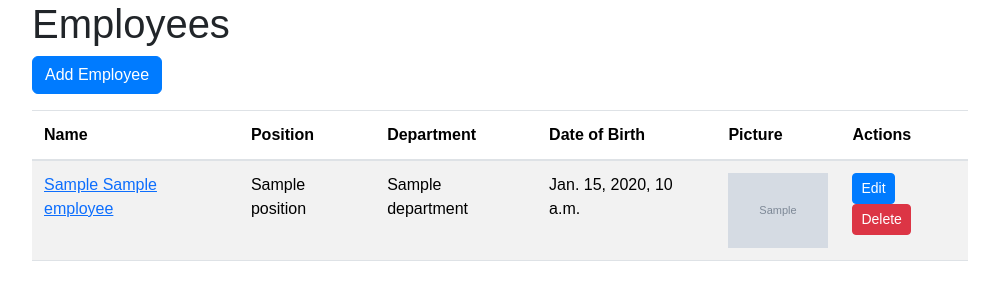
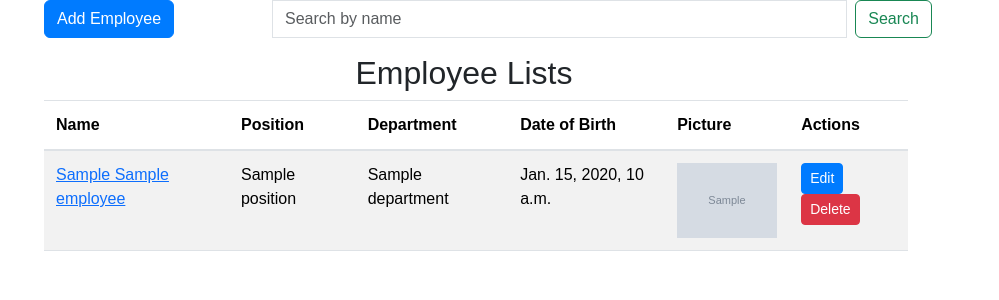
Before and after one commit to Mesele9/hrms, a Django app: template hr_management/employee_management/templates/employee_list.html in a window 1280 px wide. Shown: the part 56-356 px from the top of the page, without its empty margins (140-1139 px from the left). Run offline with Django 3.2, Linux system fonts and the light colour scheme; the template is opened without the code that fills it: most values are stand-ins (such as "Sample title", 1, 10 or a date in 2020); grey boxes marked "Sample" are stand-in pictures.

Commit message:
added search fucntionality to the employee list

```diff
--- a/hr_management/employee_management/templates/base.html
+++ b/hr_management/employee_management/templates/base.html
@@ -11,7 +11,7 @@
 <body>
     <nav class="navbar navbar-expand-lg navbar-light bg-light">
         <div class="container">
-            <a class="navbar-brand" href="{% url 'hrms:employee_list' %}">HR Management</a>
+            <a class="navbar-brand" href="{% url 'hrms:home' %}">HR Management</a>
             <button class="navbar-toggler" type="button" data-bs-toggle="collapse" data-bs-target="#navbarNav" aria-controls="navbarNav" aria-expanded="false" aria-label="Toggle navigation">
                 <span class="navbar-toggler-icon"></span>
             </button>
--- a/hr_management/employee_management/templates/department_list.html
+++ b/hr_management/employee_management/templates/department_list.html
@@ -4,7 +4,7 @@
 
 {% block content %}
 <h1>Departments</h1>
-<a href="{% url 'department_create' %}" class="btn btn-primary mb-3">Add Department</a>
+<a href="{% url 'hrms:department_create' %}" class="btn btn-primary mb-3">Add Department</a>
 <table class="table table-striped">
     <thead>
         <tr>
@@ -17,8 +17,8 @@
         <tr>
             <td>{{ department.name }}</td>
             <td>
-                <a href="{% url 'department_update' pk=department.pk %}" class="btn btn-primary btn-sm">Edit</a>
-                <a href="{% url 'department_delete' pk=department.pk %}" class="btn btn-danger btn-sm" onclick="return confirm('Are you sure you want to delete this department?')">Delete</a>
+                <a href="{% url 'hrms:department_update' pk=department.pk %}" class="btn btn-primary btn-sm">Edit</a>
+                <a href="{% url 'hrms:department_delete' pk=department.pk %}" class="btn btn-danger btn-sm" onclick="return confirm('Are you sure you want to delete this department?')">Delete</a>
             </td>
         </tr>
         {% endfor %}
--- a/hr_management/employee_management/templates/employee_list.html
+++ b/hr_management/employee_management/templates/employee_list.html
@@ -1,10 +1,25 @@
 {% extends 'base.html' %}
 {% block title %}Employees{% endblock %}
 {% block content %}
-<h1>Employees</h1>
-<a href="{% url 'hrms:employee_create' %}" class="btn btn-primary mb-3">Add Employee</a>
+<div class="container-fluid">
+  <div class="row">
 
+
+    <div class="row">
+        <div class="col-md-3"><a href="{% url 'hrms:employee_create' %}" class="btn btn-primary mb-3">Add Employee</a></div>
+        <div class="col-md-9">
+        <form class="d-flex">
+        <input class="form-control me-2" type="search" placeholder="Search by name" aria-label="Search" id="search-input">
+        <button class="btn btn-outline-success" type="button" onclick="searchEmployees()">Search</button>
+      </form>
+    </div>
+
+
+  <div class="row">
+    <div class="row text-center"><h2>Employee Lists</h2></div>
+    <div class="col-md-12">
       <table class="table table-striped">
+
         <thead>
           <tr>
             <th>Name</th>
@@ -15,7 +30,7 @@
             <th>Actions</th>
           </tr>
         </thead>
-    <tbody>
+        <tbody id="search-results">
           {% for employee in employees %}
           <tr>
             <td><a href="{% url 'hrms:employee_detail' employee.pk %}">{{ employee.first_name }} {{ employee.middle_name }}</a></td>
@@ -34,4 +49,31 @@
           {% endfor %}
         </tbody>
       </table>
+    </div>
+  </div>
+</div>
+
+<script>
+  function searchEmployees() {
+    const searchInput = document.getElementById('search-input');
+    const searchTerm = searchInput.value.toLowerCase();
+    const searchResults = document.getElementById('search-results');
+
+    Array.from(searchResults.rows).forEach(row => {
+      const nameCell = row.cells[0];
+      const name = nameCell.innerText.toLowerCase();
+
+      if (name.includes(searchTerm)) {
+        row.style.display = '';
+      } else {
+        row.style.display = 'none';
+      }
+    });
+  }
+
+  document.getElementById('search-input').addEventListener('input', searchEmployees);
+
+
+</script>
+
 {% endblock %}
--- a/hr_management/employee_management/templates/position_list.html
+++ b/hr_management/employee_management/templates/position_list.html
@@ -4,7 +4,7 @@
 
 {% block content %}
 <h1>Positions</h1>
-<a href="{% url 'position_create' %}" class="btn btn-primary mb-3">Add Position</a>
+<a href="{% url 'hrms:position_create' %}" class="btn btn-primary mb-3">Add Position</a>
 <table class="table table-striped">
     <thead>
         <tr>
@@ -17,8 +17,8 @@
         <tr>
             <td>{{ position.name }}</td>
             <td>
-                <a href="{% url 'position_update' pk=position.pk %}" class="btn btn-primary btn-sm">Edit</a>
-                <a href="{% url 'position_delete' pk=position.pk %}" class="btn btn-danger btn-sm" onclick="return confirm('Are you sure you want to delete this position?')">Delete</a>
+                <a href="{% url 'hrms:position_update' pk=position.pk %}" class="btn btn-primary btn-sm">Edit</a>
+                <a href="{% url 'hrms:position_delete' pk=position.pk %}" class="btn btn-danger btn-sm" onclick="return confirm('Are you sure you want to delete this position?')">Delete</a>
             </td>
         </tr>
         {% endfor %}
--- a/hr_management/employee_management/urls.py
+++ b/hr_management/employee_management/urls.py
@@ -3,7 +3,7 @@ from django.conf import settings
 from django.conf.urls.static import static
 from django.urls import path
 from .views import (
-    employee_list, employee_create, employee_update, employee_delete, employee_detail,
+    home, employee_list, employee_create, employee_update, employee_delete, employee_detail,
     department_list, department_create, department_update, department_delete,
     position_list, position_create, position_update, position_delete,
     document_list, document_create, document_update, document_delete,
@@ -13,6 +13,7 @@ from .views import (
 app_name = 'hrms'
 
 urlpatterns = [
+    path('', home, name='home'),
     # Employee Management
     path('employees/', employee_list, name='employee_list'),
     path('employees/create/', employee_create, name='employee_create'),
--- a/hr_management/employee_management/views.py
+++ b/hr_management/employee_management/views.py
@@ -1,6 +1,9 @@
 from django.shortcuts import render, redirect, get_object_or_404
 from .models import Employee, Department, Position, Document, LeaveRequest
 from .forms import EmployeeForm, DepartmentForm, PositionForm, DocumentForm, LeaveRequestForm
+
+def home(request):
+    return render(request, 'home.html')
 
 def employee_list(request):
     employees = Employee.objects.all()
```
Also changed, not shown: hr_management/db.sqlite3, hr_management/media/employee_pictures/57808ac638a14a698a0ddd63d7f5f4fb_UnWy7cg.jpg (added). Lines whose indentation alone changed are shown as unchanged.
